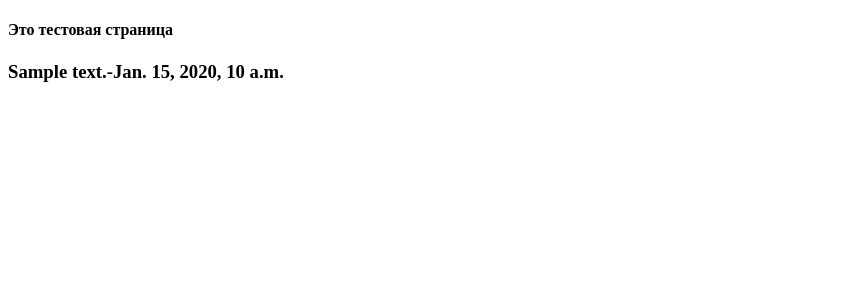
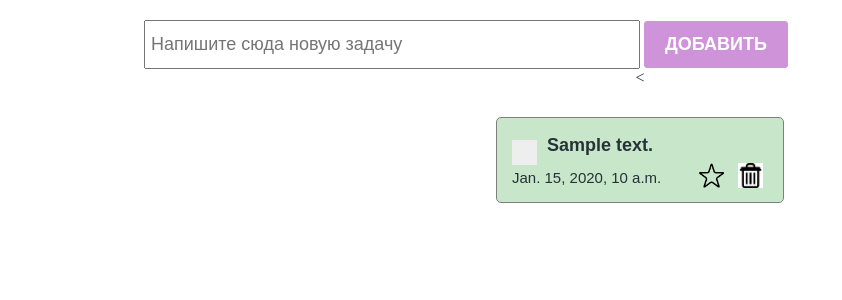
Before and after one commit to TalgatZh/todopython, a Django app: template main/templates/test.html in a window 1280 px wide. Shown: the top 300 px of the page, without its empty margins (0-842 px from the left). Run offline with Django 3.2, Linux system fonts and the light colour scheme; the template is opened without the code that fills it: most values are stand-ins (such as "Sample title", 1, 10 or a date in 2020).

Commit message:
connected style to todo list

```diff
--- a/main/templates/test.html
+++ b/main/templates/test.html
@@ -1,14 +1,48 @@
+{% load static %}
 <!DOCTYPE html>
 <html lang="en">
 <head>
     <meta charset="UTF-8">
     <meta name="viewport" content="width=device-width, initial-scale=1.0">
     <title>Document</title>
+    <link rel='stylesheet' href="{% static 'style/checkbox.css' %}"/>
+    <link rel='stylesheet' href="{% static 'style/index.css' %}"/>
+
+
 </head>
 <body>
-   <h4>Это тестовая страница</h4>
-   {% for todo in todo_list %}
-        <h3>{{ todo.text }}-{{todo.created_at}}</h3>
-   {% endfor %}
+   <section>
+        <div class="create_container">
+        <input
+        class="create_input"
+        type="text"
+        placeholder="Напишите сюда новую задачу"
+        />
+        <button class="create_button">Добавить</button>
+        </div>
+
+
+<     <div class="todo_container">
+             {% for todo in todo_list %}
+            <div class="todo_item">
+                <div class="todo_item_header">
+                    <label class="checkbox_container">
+                    <input type="checkbox"/>
+                    <span class="checkmark"></span>
+                    </label>
+                    <h4>{{todo.text}}</h4>
+                </div>
+
+                <div class="todo_item_footer">
+                    <p>{{todo.created_at}}</p>
+                    <div class="action_buttons">
+                        <img src="{%static './icons/unmarked.png'%}" />
+                        <img src="{% static './icons/delete.png' %}" />
+                     </div>
+                </div>
+            </div>
+            {% endfor %}
+      </div>
+    </section>
 </body>
 </html>
```
